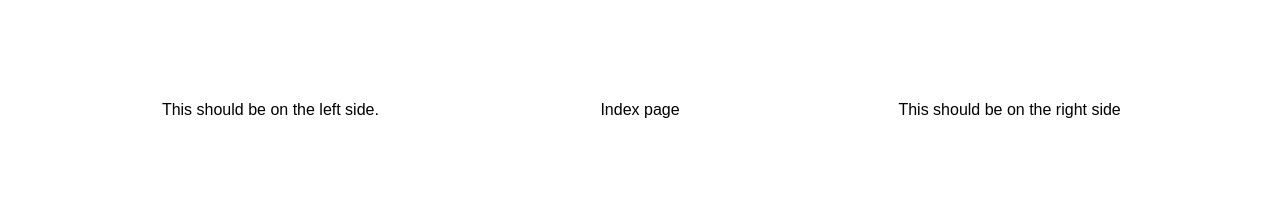
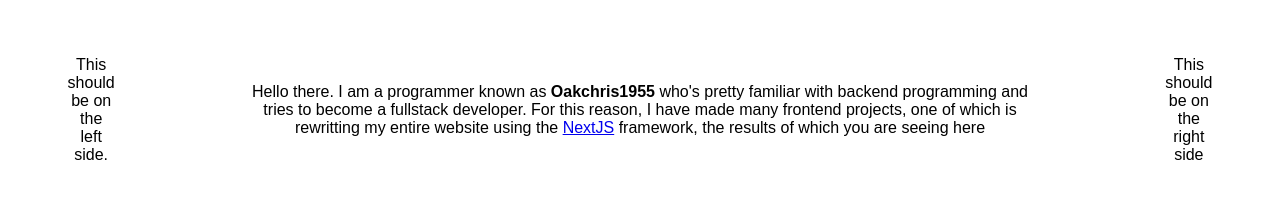
Before and after one commit to Oakchris1955/oakchris1955.github.io, a Next.js app: page / in a window 1280 px wide. Shown: the part 284-483 px from the top of the page. Built offline with nearby package versions, Linux system fonts and the light colour scheme; no server answers.

Commit message:
Update index page

```diff
--- a/pages/index.tsx
+++ b/pages/index.tsx
@@ -2,6 +2,8 @@ import React from "react";
 
 export default function Index() {
 	return (
-		<main>Index page</main>
+		<main>
+			Hello there. I am a programmer known as <b>Oakchris1955</b> who&apos;s pretty familiar with backend programming and tries to become a fullstack developer. For this reason, I have made many frontend projects, one of which is rewritting my entire website using the <a href="https://nextjs.org/">NextJS</a> framework, the results of which you are seeing here
+		</main>
 	)
 }
```
